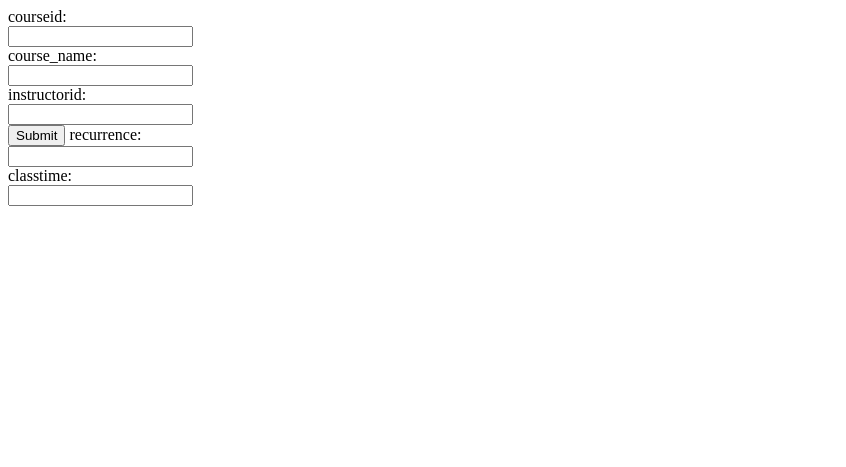
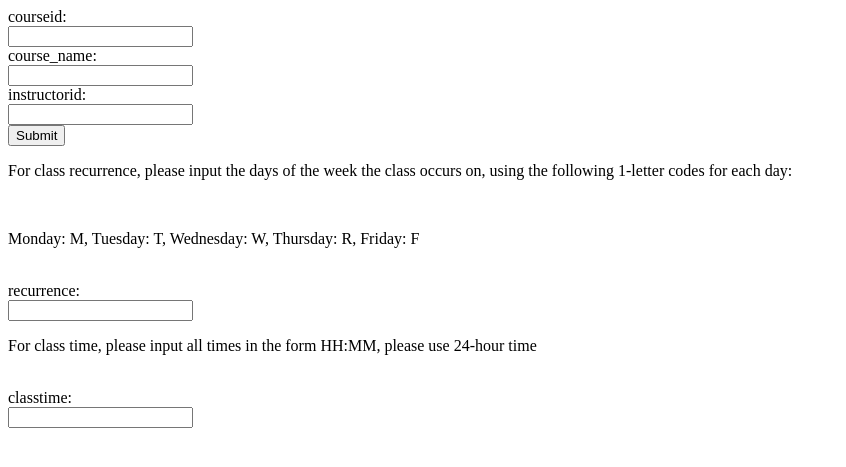
Before and after one commit to CMSC-13600-Data-Engineering/CMSC13600_Hitchings_Taylor, a Django app: page /app/create in a window 1280 px wide. Shown: the top 467 px of the page, without its empty margins (0-846 px from the left). Run offline with Django 4.2, Linux system fonts and the light colour scheme.

Commit message:
Update addcourse.html

```diff
--- a/attendancechimp/templates/addcourse.html
+++ b/attendancechimp/templates/addcourse.html
@@ -8,10 +8,11 @@
   <label for="instructorid">instructorid:</label><br>
   <input type="text" id="instructorid" name="instructorid"><br>
   <input type="submit" value="Submit">
-
+  <p>For class recurrence, please input the days of the week the class occurs on, using the following 1-letter codes for each day:</p><br>
+  <p>Monday: M, Tuesday: T, Wednesday: W, Thursday: R, Friday: F</p><br>
   <label for="recurrence">recurrence:</label><br>
   <input type="text" id="recurrence" name="recurrence"><br>
-
+  <p>For class time, please input all times in the form HH:MM, please use 24-hour time</p><br>
   <label for="classtime">classtime:</label><br>
   <input type="text" id="classtime" name="classtime"><br>
 </form>
```
